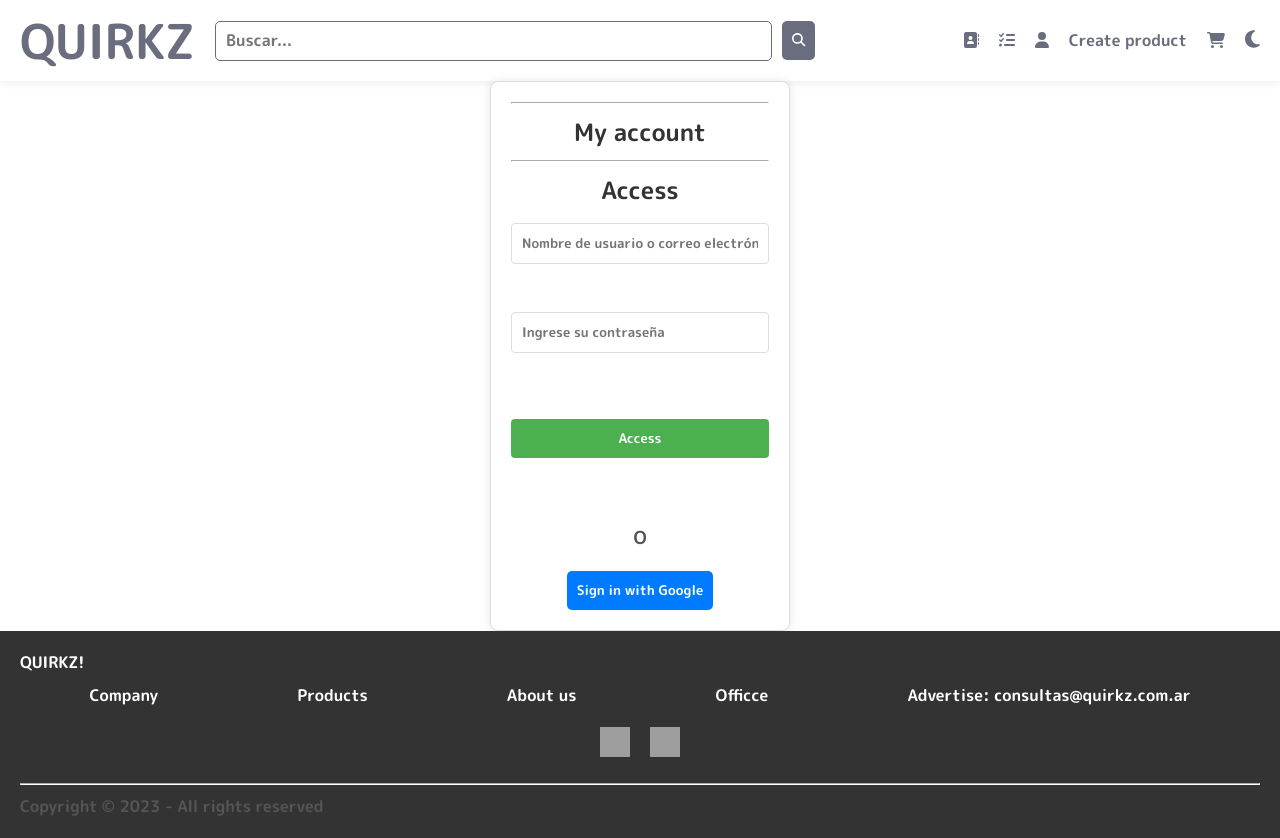
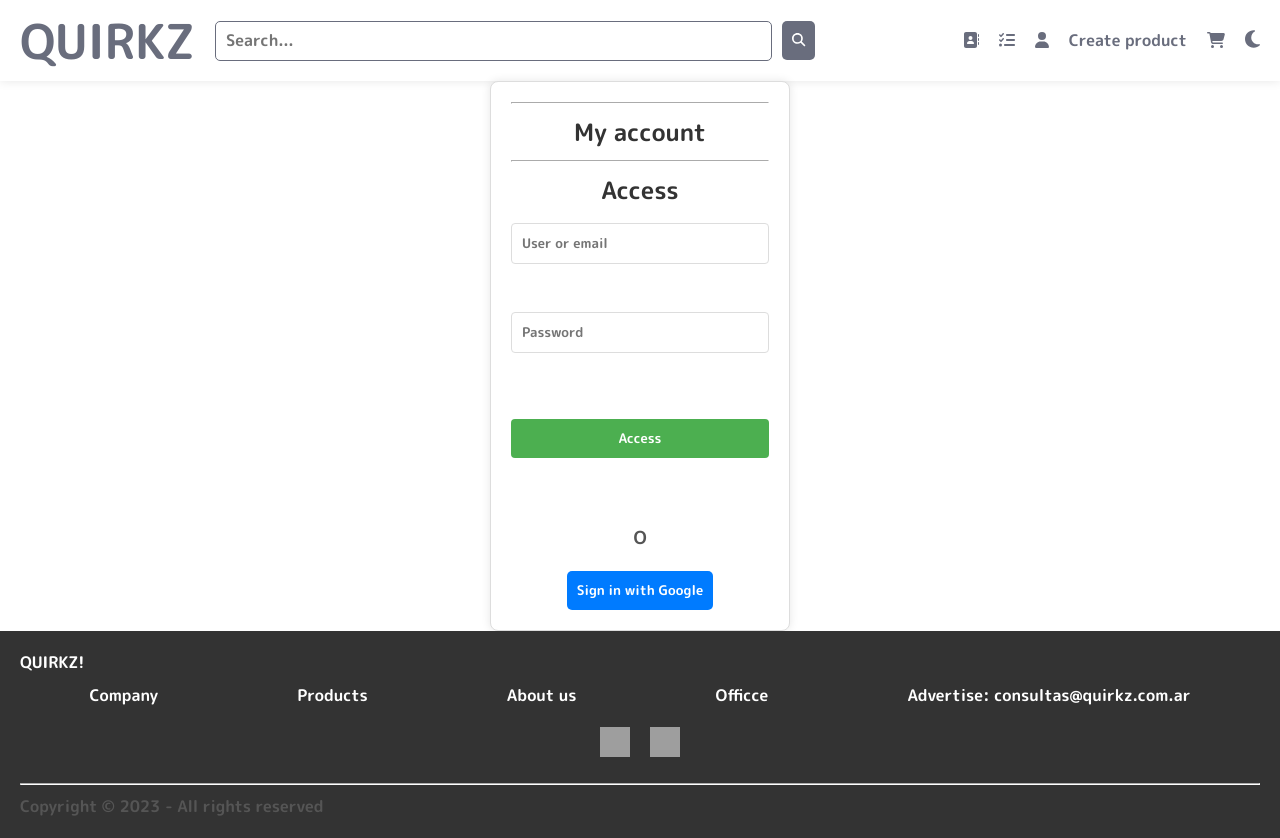
Before and after one commit to xshotsp/Proyecto-Final, a React (Vite) app in the folder Client/: page /login in a window 1280 px wide. Built offline with nearby package versions, Linux system fonts and the light colour scheme; no server answers; grey boxes are pictures that could not be loaded.

Commit message:
Traduccion completa

```diff
--- a/Client/src/components/HomePage/HomePage.jsx
+++ b/Client/src/components/HomePage/HomePage.jsx
@@ -17,7 +17,7 @@ const HomePage = ({ handleAddProduct }) => {
   const selects = useSelector((state) => state.selectFilter);
   const colourOpt = selects?.colour;
   const brandOpt = selects?.brand;
-  const PriceOpt = ["mayor a menor", "menor a mayor"];
+  const PriceOpt = ["Highest", "Lowest"];
 
   useEffect(() => {
     dispatch(getAllSelects());
@@ -45,21 +45,21 @@ const HomePage = ({ handleAddProduct }) => {
       <div className={s.filtersContainer}>
         <Filters
           name="colour"
-          ticket="Color"
+          ticket="Colour"
           options={colourOpt}
           handleChange={handleChange}
           state={null}
         />
         <Filters
           name="brand"
-          ticket="Marca"
+          ticket="Brand"
           options={brandOpt}
           handleChange={handleChange}
           state={null}
         />
         <Filters
           name="price"
-          ticket="Ordenar por precio"
+          ticket="Price"
           handleChange={handleChange}
           options={PriceOpt}
           state={null}
--- a/Client/src/components/Login/Login.jsx
+++ b/Client/src/components/Login/Login.jsx
@@ -55,7 +55,7 @@ const Login = () => {
         <label>
           <input
             type="text"
-            placeholder="Nombre de usuario o correo electrónico"
+            placeholder="User or email"
             value={usuario}
             onChange={(e) => setUsuario(e.target.value)}
           />
@@ -64,7 +64,7 @@ const Login = () => {
         <label>
           <input
             type="password"
-            placeholder="Ingrese su contraseña"
+            placeholder="Password"
             value={contraseña}
             onChange={(e) => setContraseña(e.target.value)}
           />
--- a/Client/src/components/searchbar/SearchBar.jsx
+++ b/Client/src/components/searchbar/SearchBar.jsx
@@ -41,7 +41,7 @@ const SearchBar = () => {
       <input
         name="name"
         type="text"
-        placeholder="Buscar..."
+        placeholder="Search..."
         value={search}
         onChange={handleInputChange}
         className={styles.input}
```
